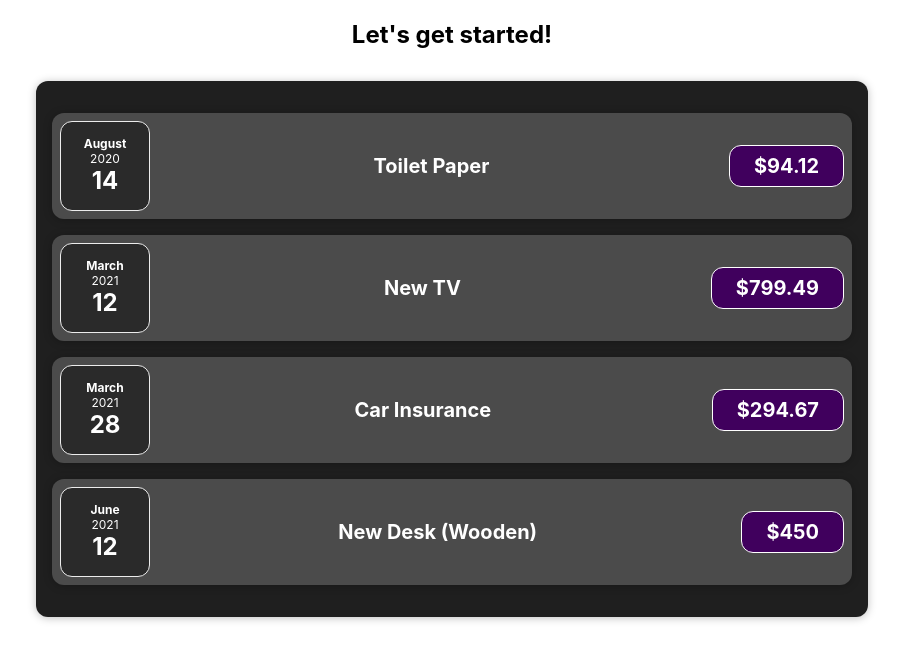
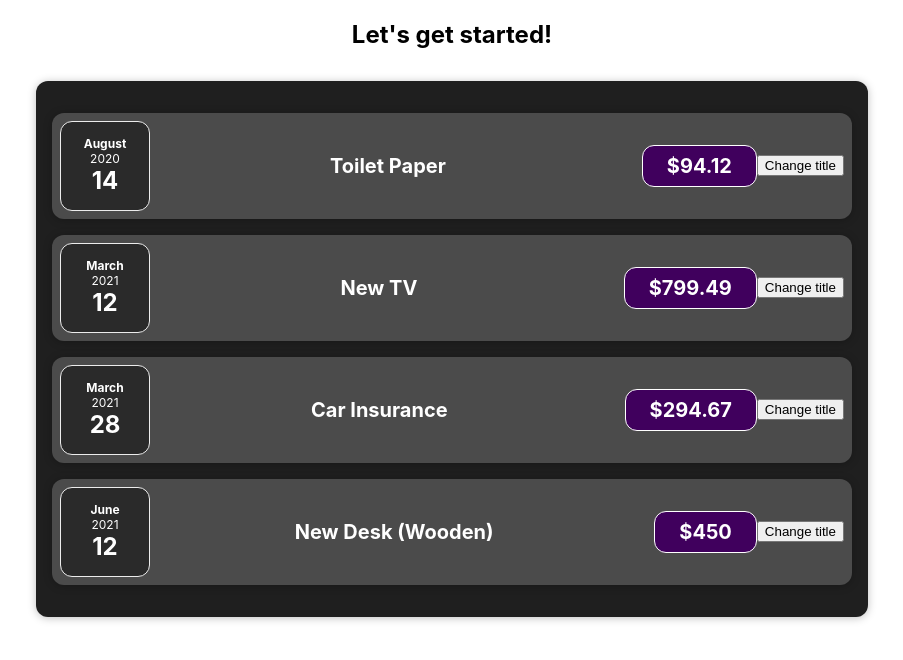
Before and after one commit to lapee79/react-complete-guide, a React (Create React App) app: page / in a window 1280 px wide. Shown: the top 660 px of the page, without its empty margins (188-1091 px from the left). Built offline with nearby package versions, Linux system fonts and the light colour scheme.

Commit message:
Chapter 51

```diff
--- a/src/App.js
+++ b/src/App.js
@@ -3,7 +3,7 @@
 
 import Expenses from './components/Expenses/Expenses';
 
-function App() {
+const App = () => {
   const expense = [
     {
       id: 'e1',
@@ -32,6 +32,6 @@
       <Expenses expenses={expense} />
     </div>
   );
-}
+};
 
 export default App;
--- a/src/components/Expenses/ExpenseItem.js
+++ b/src/components/Expenses/ExpenseItem.js
@@ -1,16 +1,27 @@
+import React, { useState } from 'react';
+
 import ExpenseDate from './ExpenseDate';
 import Card from '../UI/Card';
 
 import './ExpenseItem.css';
 
+
 const ExpenseItem = (props) => {
+    const [title, setTitle] = useState(props.title);
+
+    const clickHandler = () => {
+        setTitle('Updated!');
+        console.log(title)
+    };
+
     return (
         <Card className="expense-item">
             <ExpenseDate date={props.date} />
             <div className="expense-item__description">
-                <h2>{props.title}</h2>
+                <h2>{title}</h2>
                 <div className="expense-item__price">${props.amount}</div>
             </div>
+            <button onClick={clickHandler}>Change title</button>
         </Card>
     );
 };
```
